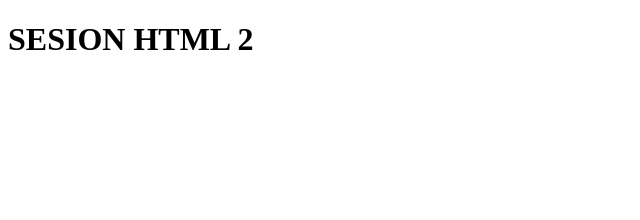
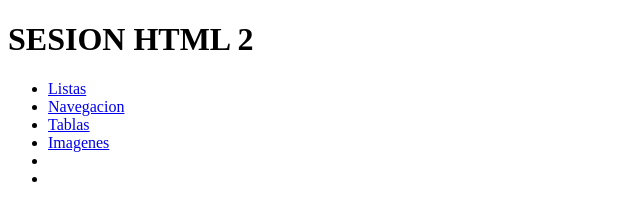
Before and after one commit to marcojan163/html-2, a plain HTML site: page index.html in a window 1280 px wide. Shown: the whole page, without its empty margins (0-640 px from the left). Drawn offline with Linux system fonts and the light colour scheme.

Commit message:
Actualizando Index

```diff
--- a/index.html
+++ b/index.html
@@ -7,5 +7,15 @@
 </head>
 <body>
     <h1>SESION HTML 2</h1>
+    <nav>
+        <ul>
+            <li><a href="listas.html">Listas</a></li>
+            <li><a href="navegacion.html">Navegacion</a></li>
+            <li><a href="tablas.html">Tablas</a></li>
+            <li><a href="images.html">Imagenes</a></li>
+            <li><a href=""></a></li>
+            <li><a href=""></a></li>
+        </ul>
+    </nav>
 </body>
 </html>
```
